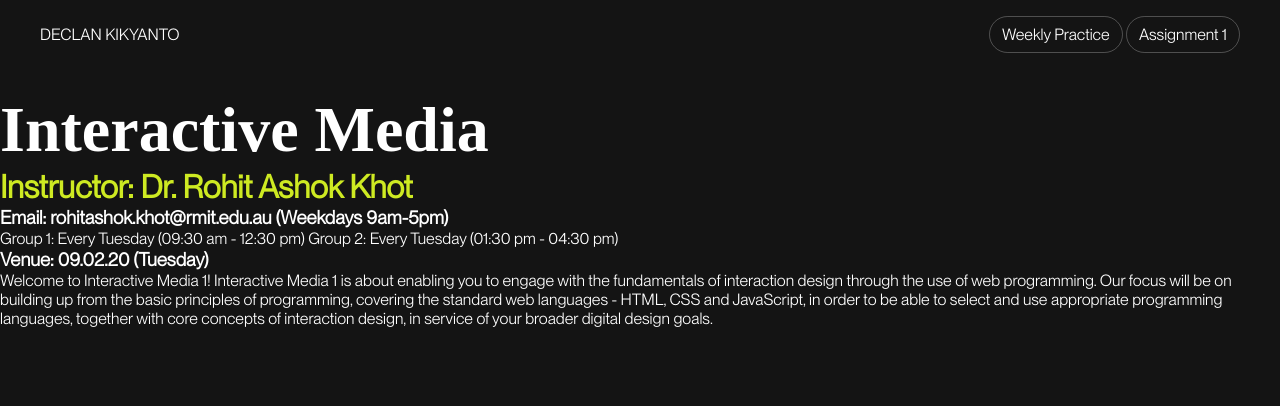
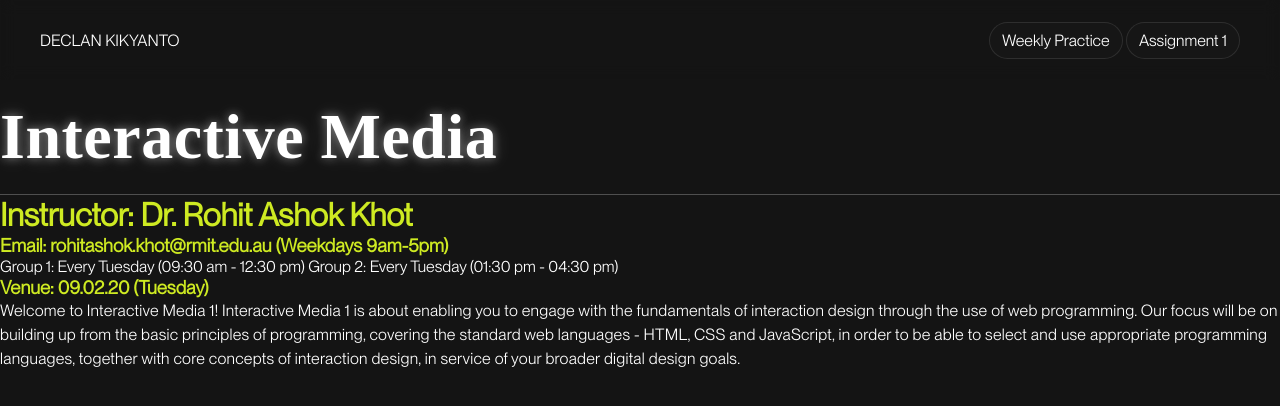
Before and after one commit to declankikyanto-rmit/declankikyanto-rmit.github.io, a plain HTML site: page index.html in a window 1280 px wide. Drawn offline with Linux system fonts and the light colour scheme; a web font is replaced by a local one.

Commit message:
fixed css link

```diff
--- a/index.html
+++ b/index.html
@@ -3,7 +3,7 @@
   <head>
     <meta charset="UTF-8" />
     <meta name="viewport" content="width=device-width, initial-scale=1.0" />
-    <link rel="stylesheet" href="styles.css" />
+    <link rel="stylesheet" href="assignment1/styles.css" />
     <title>Declan's GitHub Page</title>
   </head>
   <body>
```
